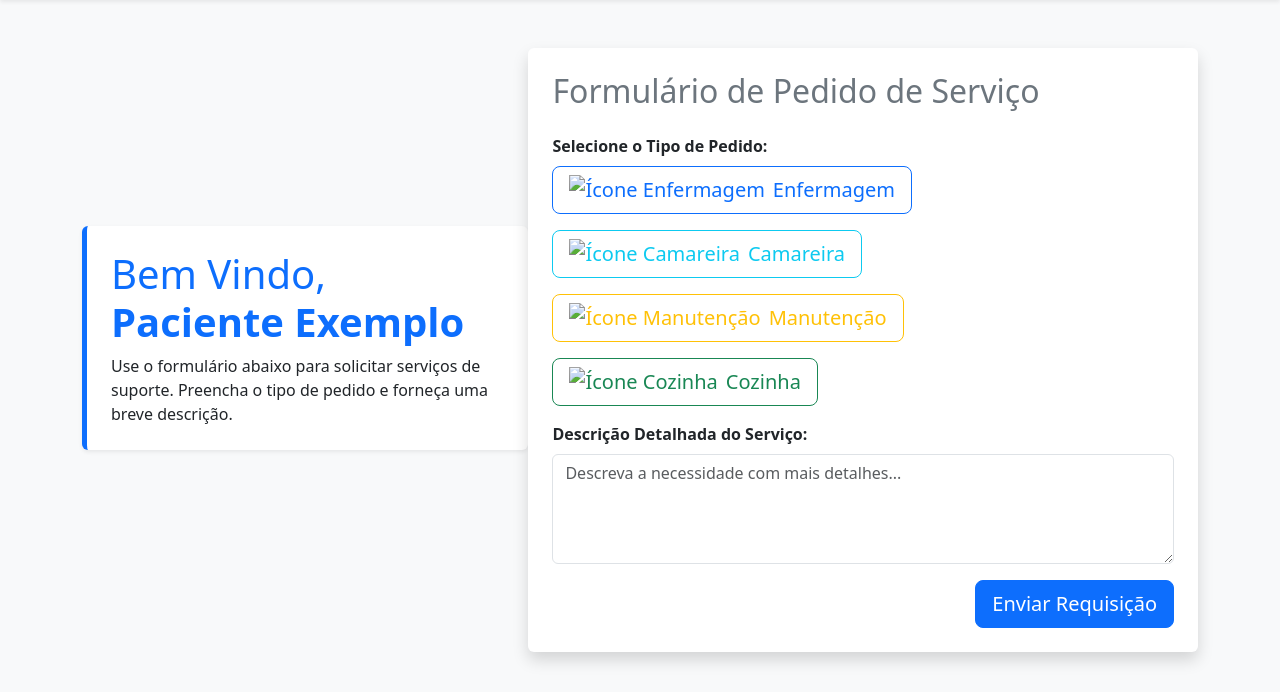
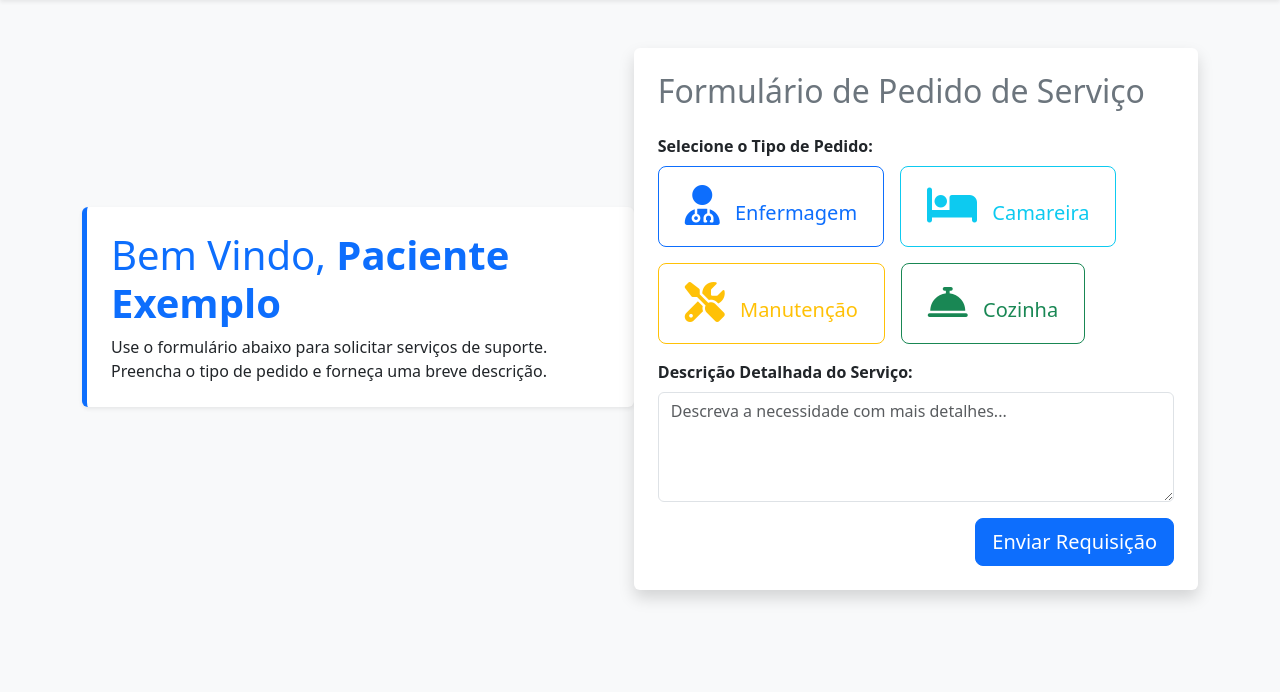
Before and after one commit to CesarCarvalhoDev/ProjetoAutomacaoLeitos, a PHP site: page /pedido.php in a window 1280 px wide. Shown: the part 56-748 px from the top of the page. Run offline with PHP 8.4, Linux system fonts and the light colour scheme; some libraries are stand-ins or nearby versions.

Commit message:
Update pedido.php

```diff
--- a/AreaDeTrabalho/app/views/pedido.php
+++ b/AreaDeTrabalho/app/views/pedido.php
@@ -9,6 +9,11 @@
       integrity="sha384-sRIl4kxILFvY47J16cr9ZwB07vP4J8+LH7qKQnuqkuIAvNWLzeN8tE5YBujZqJLB"
       crossorigin="anonymous"
     />
+
+    <link rel="stylesheet" href="https://cdnjs.cloudflare.com/ajax/libs/font-awesome/6.6.0/css/all.min.css"
+    integrity="sha512-Kc323vGBEqzTmouAECnVceyQqyqdsSiqLQISBL29aUW4U/M7pSPA/gEUZQqv1cwx4OnYxTxve5UMg5GT6L4JJg=="
+    crossorigin="anonymous" referrerpolicy="no-referrer" />
+
     <link rel="stylesheet" href="statics/css/style.css" />
     <title>Nova Requisição de Serviço</title>
 </head>
@@ -50,24 +55,34 @@
                             <label class="form-label fw-bold">Selecione o Tipo de Pedido:</label>
                             <div class="d-flex flex-wrap gap-3" id="box-btn-tipo_pedido">
 
-                                <button type="submit" name="tipo_pedido" value="enfermagem" class="btn btn-outline-primary btn-lg d-flex align-items-center">
-                                    <img src="https://via.placeholder.com/30/0d6efd/ffffff?text=E" alt="Ícone Enfermagem" class="icon_tipo me-2"/>
-                                    Enfermagem
+                            <!-- Botões para seleção do especialista -->
+
+                                <button type="submit" name="tipo_pedido" value="enfermagem" class="btn btn-outline-primary btn-lg d-flex align-items-center" style="min-width:200px">
+                                    <span style="padding: 10px;">
+                                        <i class="fa-solid fa-user-doctor fa-2x" style="padding-right: 10px;"></i>
+                                        Enfermagem
+                                    </span>
                                 </button>
 
                                 <button type="submit" name="tipo_pedido" value="camareira" class="btn btn-outline-info btn-lg d-flex align-items-center">
-                                    <img src="https://via.placeholder.com/30/0dcaf0/000000?text=C" alt="Ícone Camareira" class="icon_tipo me-2"/>
-                                    Camareira
+                                    <span style="padding: 10px;">
+                                        <i class="fa-solid fa-bed fa-2x" style="padding-right: 10px;"></i>
+                                        Camareira
+                                    </span>
                                 </button>
 
                                 <button type="submit" name="tipo_pedido" value="manutencao" class="btn btn-outline-warning btn-lg d-flex align-items-center">
-                                    <img src="https://via.placeholder.com/30/ffc107/000000?text=M" alt="Ícone Manutenção" class="icon_tipo me-2"/>
-                                    Manutenção
+                                    <span style="padding: 10px;">
+                                        <i class="fa-solid fa-screwdriver-wrench fa-2x" style="padding-right: 10px;"></i>
+                                        Manutenção
+                                    </span>
                                 </button>
 
                                 <button type="submit" name="tipo_pedido" value="cozinha" class="btn btn-outline-success btn-lg d-flex align-items-center">
-                                    <img src="https://via.placeholder.com/30/198754/ffffff?text=K" alt="Ícone Cozinha" class="icon_tipo me-2"/>
-                                    Cozinha
+                                    <span style="padding: 10px;">
+                                        <i class="fa-solid fa-bell-concierge fa-2x" style="padding-right: 10px;"></i>
+                                        Cozinha
+                                    </span>
                                 </button>
 
                             </div>
```
